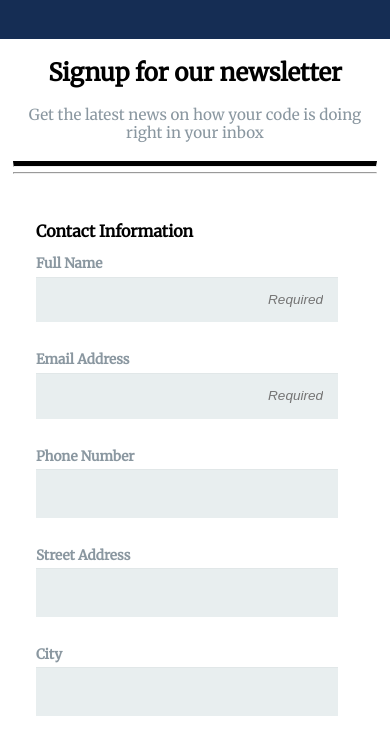
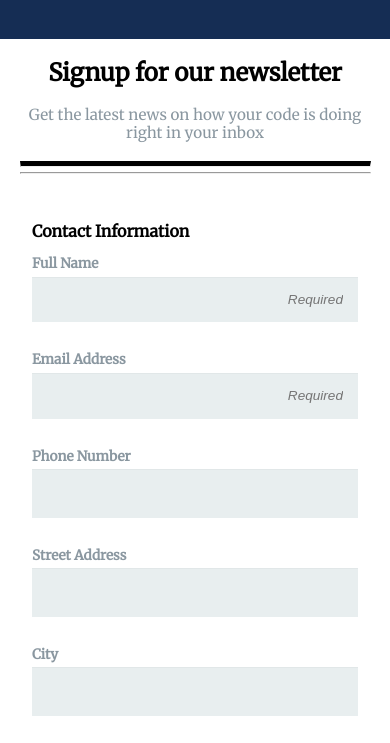
Before and after one commit to adamtre9115/Registration_Form_Project_3, a plain HTML site: page index.html in a window 390 px wide. Shown: the part 59-802 px from the top of the page. Drawn offline with Linux system fonts and the light colour scheme.

Commit message:
Tweaks to CSS mobile layout
Tweaks to CSS mobile layout

```diff
--- a/css/styles.css
+++ b/css/styles.css
@@ -20,13 +20,13 @@ body {
 }
 
 .container {
-    max-width: 98%;
+    max-width: 100%;
     margin: 0 auto;
 }
 
 .banner {
     text-align: center;
-    width: 95%;
+    width: 90%;
     margin: 0 auto;
 }
 
@@ -90,7 +90,7 @@ select {
   margin: 0 auto;
   outline: 0;
   padding: 15px;
-  width: 95%;
+  width: 100%;
   background-color: #e8eeef;
   box-shadow: 0 1px 0 rgba(0,0,0,0.03) inset;
   margin-bottom: 30px;
```
